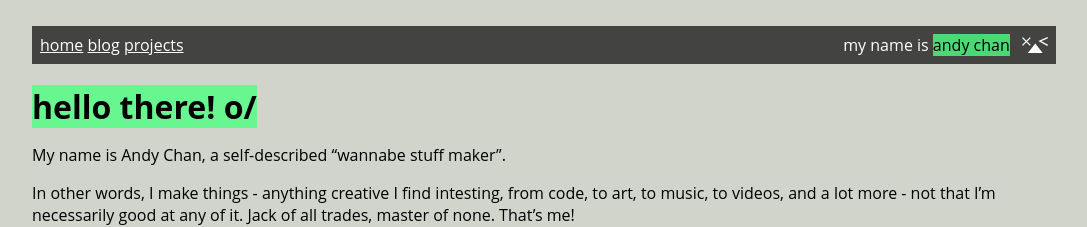
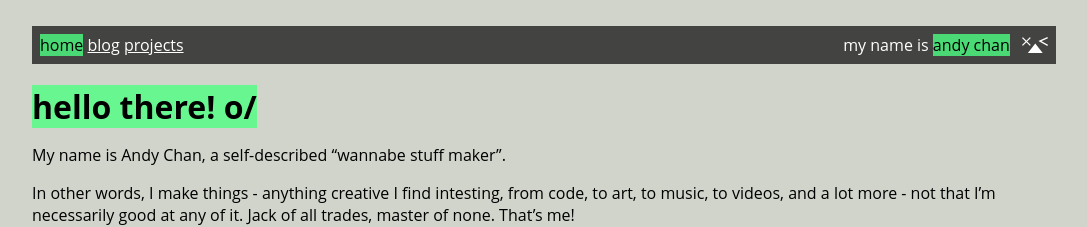
Before and after one commit to 12beesinatrenchcoat/12beesinatrenchcoat.github.io, a Jekyll site: the page built from index.md, in a window 1280 px wide. Shown: the top 227 px of the page, without its empty margins (96-1183 px from the left). Built offline with Jekyll 4.4.1, drawn with Linux system fonts in a browser that asks for light colours; some web fonts are replaced.

Commit message:
make "home" properly highlight
when you're on the "home" tab, it should properly highlight now. woot!... what in tarnation is that conditional
don't have an issue for this one, surprisingly.

```diff
--- a/_includes/navigation.html
+++ b/_includes/navigation.html
@@ -1,7 +1,8 @@
 <nav id="nav">
     <span>
         {% for item in site.data.navigation %}
-        <a href="{{ item.link }}" {% if page.url contains item.name %}class="emphasis-highlight";"{% endif %}>{{ item.name }}</a>
+        {% comment %} what in tarnation {% endcomment %}
+        <a href="{{ item.link }}" {% if page.url contains item.name or item.link == "/" and page.url == "/" %}class="emphasis-highlight";"{% endif %}>{{ item.name }}</a>
         {% endfor %}
     </span>
     <span>
```
